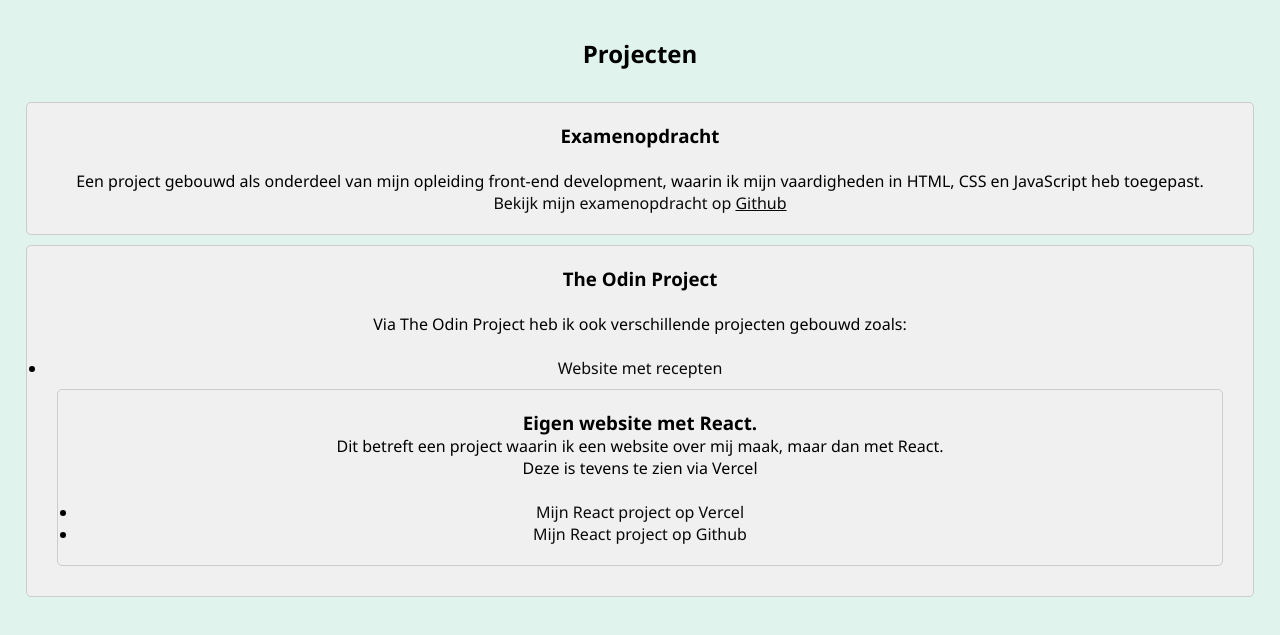
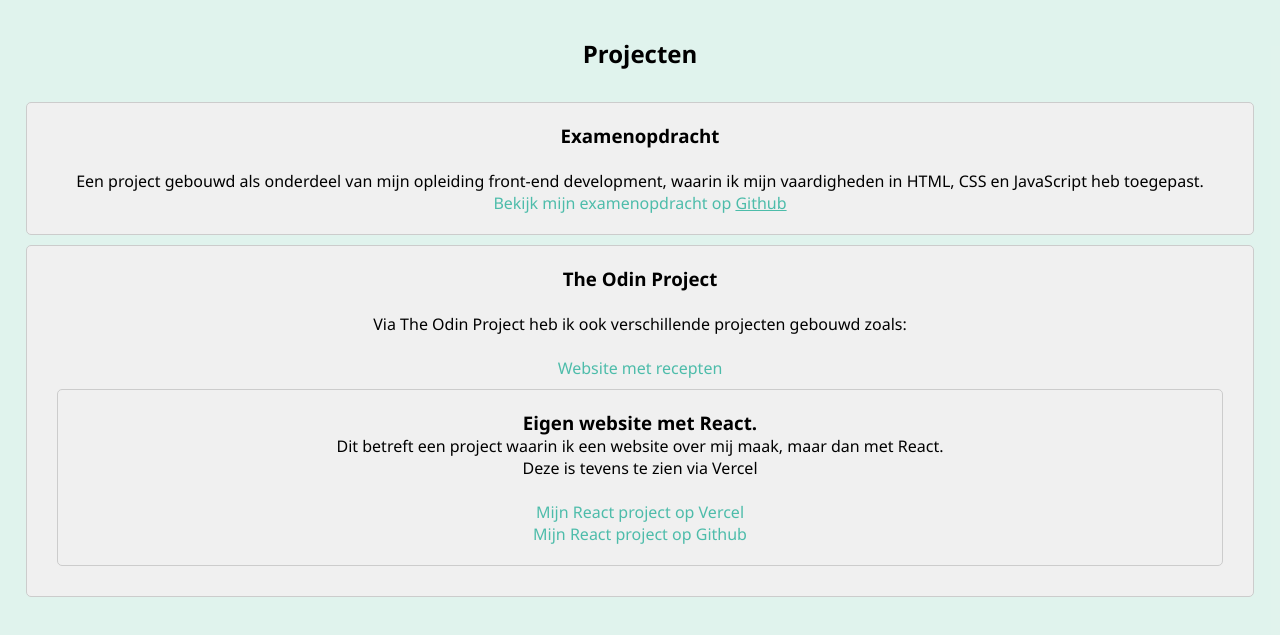
Before and after one commit to ElG87/mijn-eigen-website, a plain HTML site: page Html/Projecten.html in a window 1280 px wide. Shown: the part 209-844 px from the top of the page. Drawn offline with Linux system fonts and the light colour scheme; files whose address does not match are found by name.

Commit message:
Link style aangepast van projecten

```diff
--- a/Css/styles.css
+++ b/Css/styles.css
@@ -63,6 +63,17 @@ main {
     margin: 10px;
     border-radius: 5px;
 }
+.project ul {
+    list-style-type: none;
+    padding: 0;
+}
+.project a{
+    color: #42b9a5ef;
+    text-decoration: none;
+}
+.project a:hover {
+    text-decoration: underline;
+}
 
 /* Footer styling */
 footer {
```
